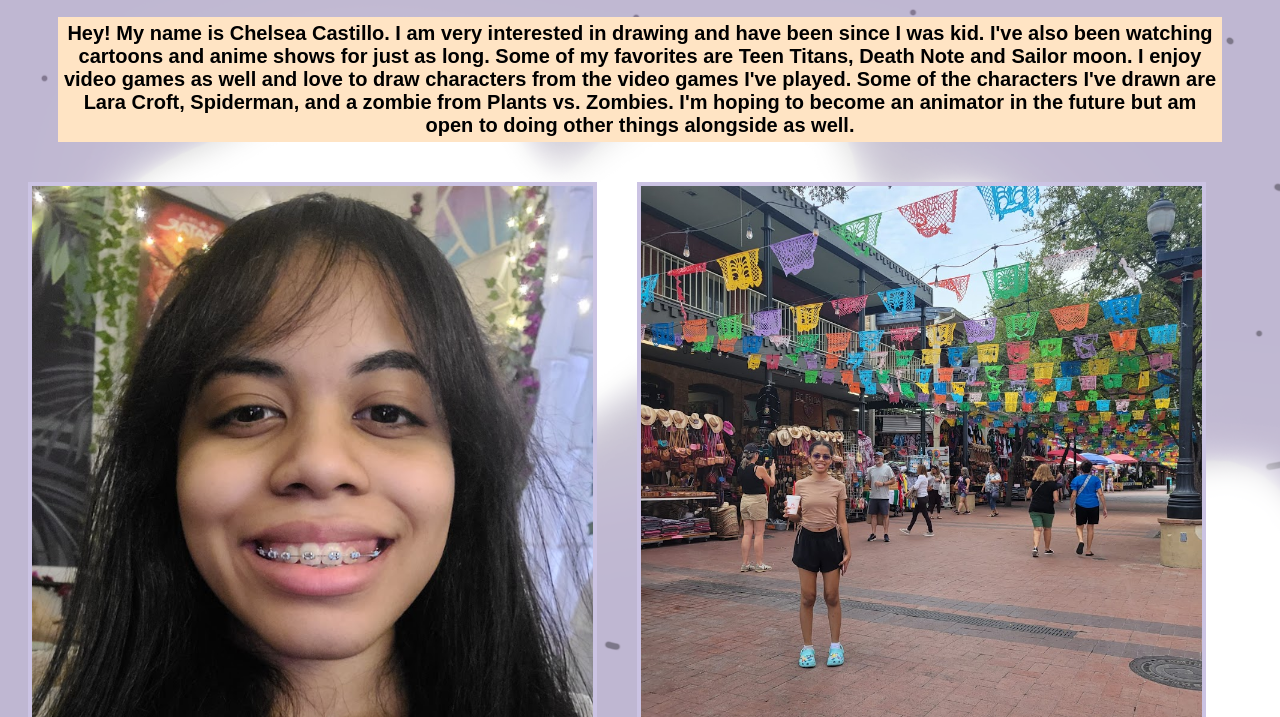
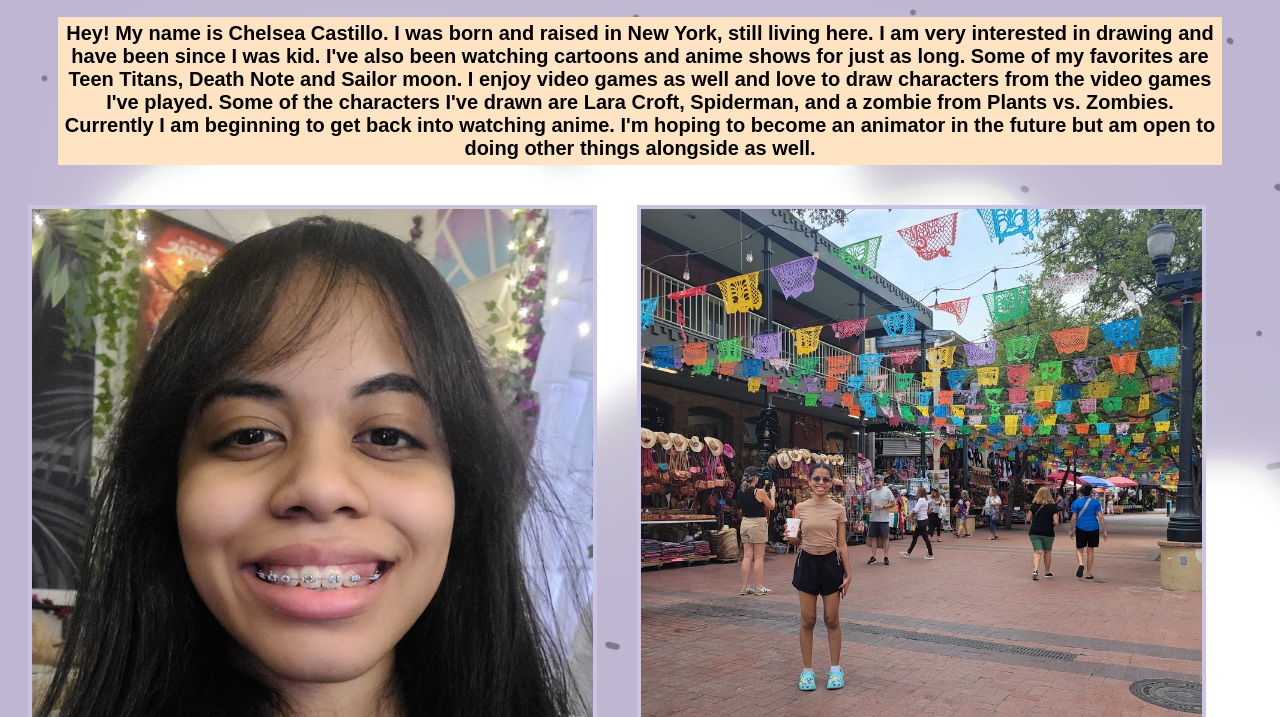
Before and after one commit to chelseacn/Chels_Website, a plain HTML site: page aboutme.html in a window 1280 px wide. Shown: the part 83-800 px from the top of the page. Drawn offline with Linux system fonts and the light colour scheme.

Commit message:
Add files via upload

```diff
--- a/aboutme.html
+++ b/aboutme.html
@@ -12,7 +12,7 @@
                <div align="center">
         <h1>About Me</h1>
         </div>
-        <p>Hey! My name is Chelsea Castillo. I am very interested in drawing and have been since I was kid. I've also been watching cartoons and anime shows for just as long. Some of my favorites are Teen Titans, Death Note and Sailor moon. I enjoy video games as well and love to draw characters from the video games I've played. Some of the characters I've drawn are Lara Croft, Spiderman, and a zombie from Plants vs. Zombies. I'm hoping to become an animator in the future but am open to doing other things alongside as well.</p>
+        <p>Hey! My name is Chelsea Castillo. I was born and raised in New York, still living here. I am very interested in drawing and have been since I was kid. I've also been watching cartoons and anime shows for just as long. Some of my favorites are Teen Titans, Death Note and Sailor moon. I enjoy video games as well and love to draw characters from the video games I've played. Some of the characters I've drawn are Lara Croft, Spiderman, and a zombie from Plants vs. Zombies. Currently I am beginning to get back into watching anime. I'm hoping to become an animator in the future but am open to doing other things alongside as well.</p>
 
 
 <div class="responsive">
```
